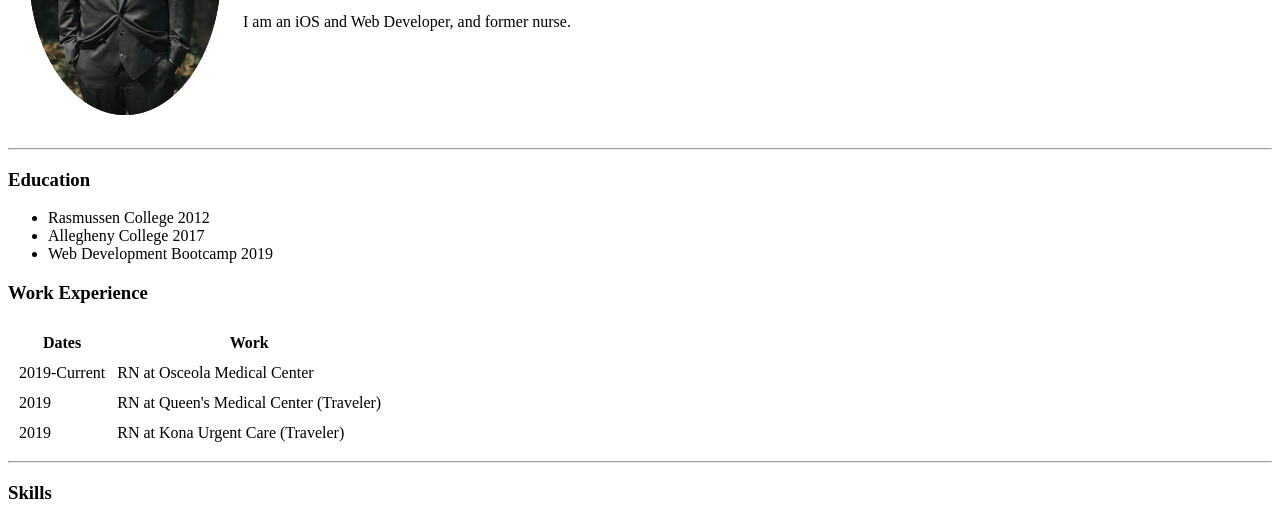
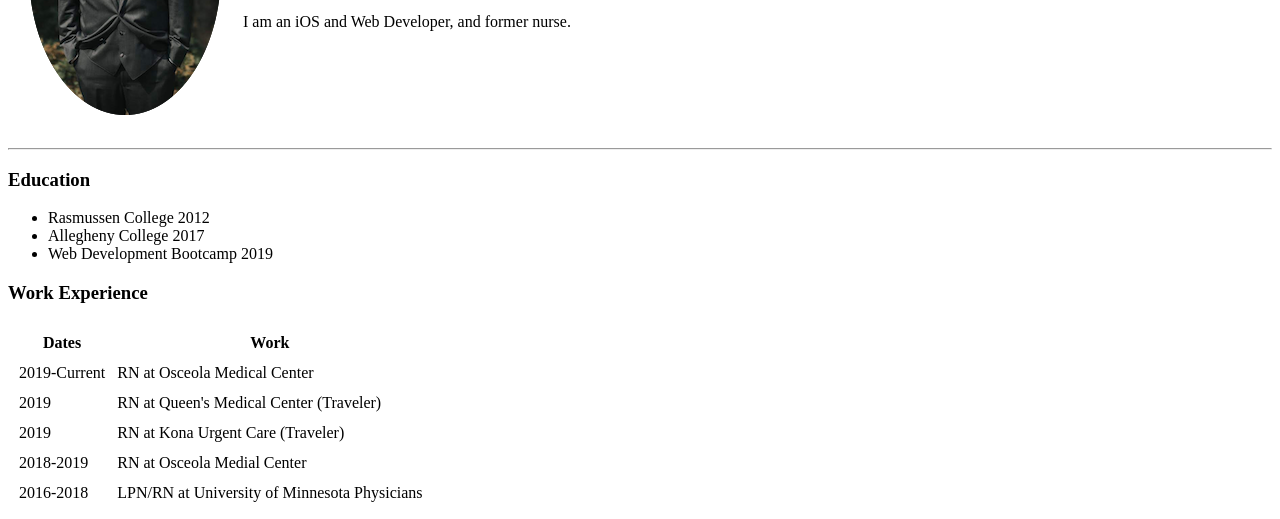
Before and after one commit to dewild15/CV, a plain HTML site: page index.html in a window 1280 px wide. Shown: the part 201-720 px from the top of the page. Drawn offline with Linux system fonts and the light colour scheme.

Commit message:
Update index.html

```diff
--- a/index.html
+++ b/index.html
@@ -45,6 +45,14 @@
         <td>2019</td>
         <td>RN at Kona Urgent Care (Traveler)</td>
       </tr>
+      <tr>
+        <td>2018-2019</td>
+        <td>RN at Osceola Medial Center</td>
+      </tr>
+      <tr>
+        <td>2016-2018</td>
+        <td>LPN/RN at University of Minnesota Physicians</td>
+      </tr>
     </tbody>
     <tfoot>
     </tfoot>
```
